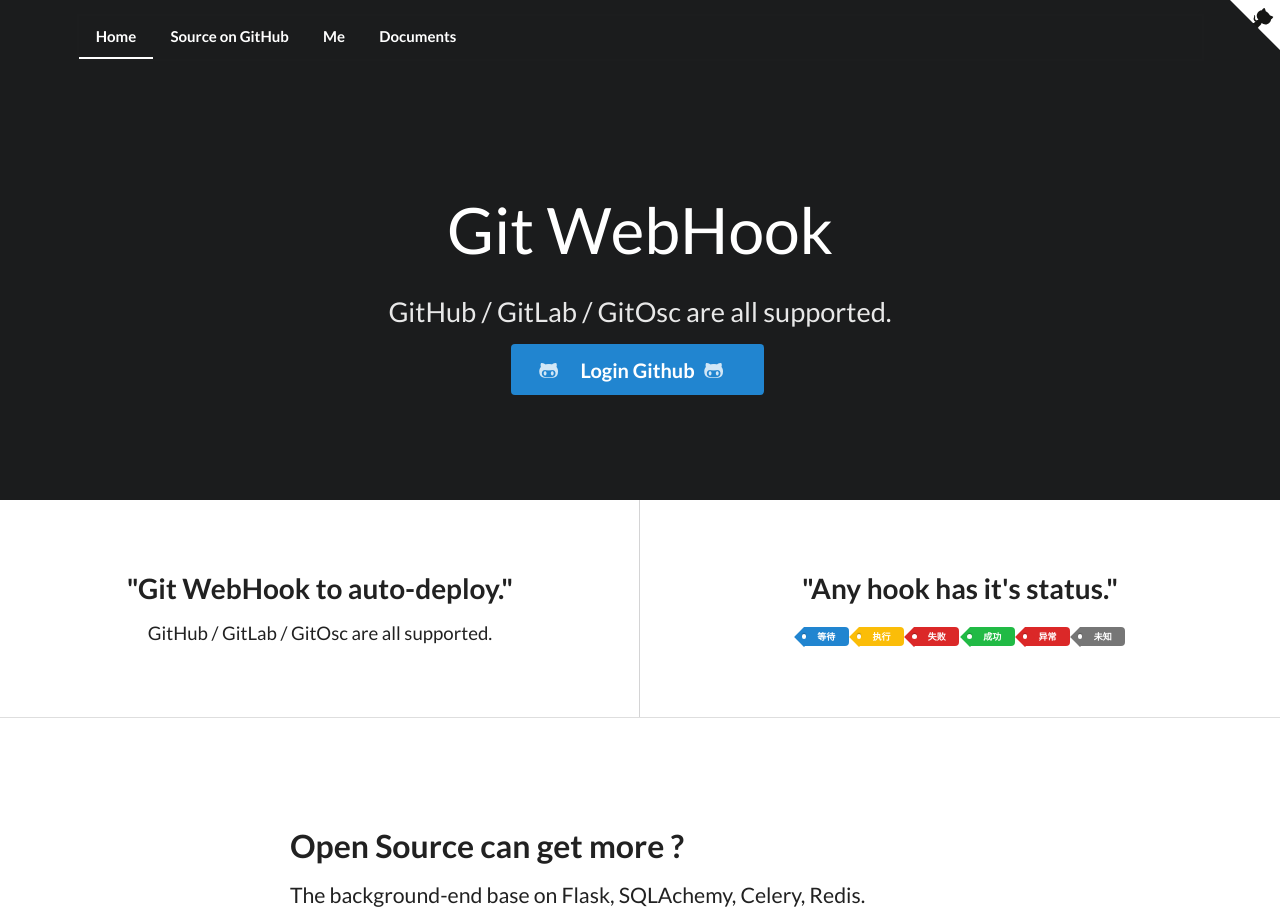
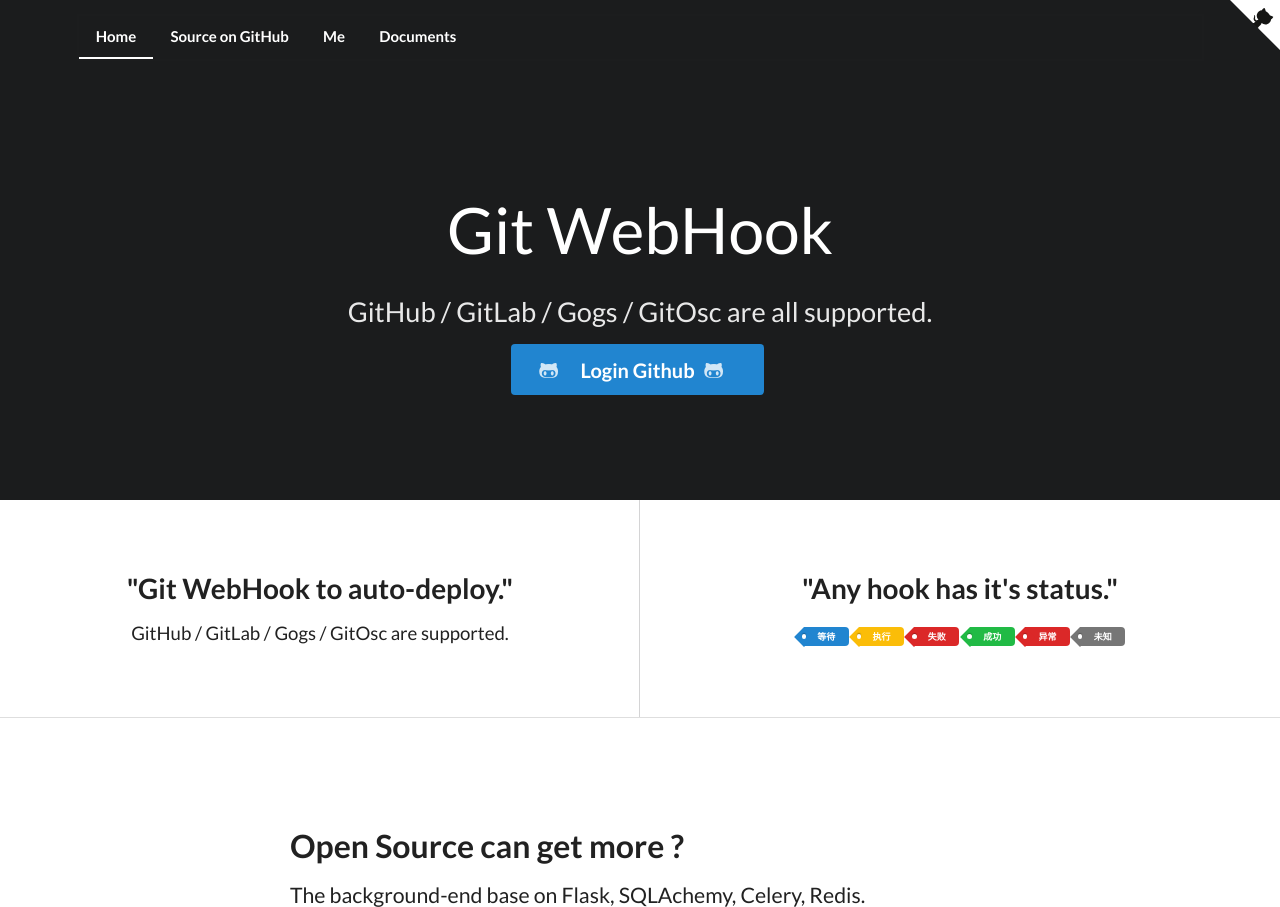
Before and after one commit to NetEaseGame/git-webhook, a Flask app: page / in a window 1280 px wide. Shown: the top 907 px of the page. Run offline with Flask 2, Linux system fonts and the light colour scheme; some libraries are stand-ins or nearby versions.

Commit message:
修改首页

```diff
--- a/app/static/src/index.jsx
+++ b/app/static/src/index.jsx
@@ -21,7 +21,7 @@ const Index = React.createClass({
             <h1 className="ui inverted header">
               Git WebHook
             </h1>
-            <h2>GitHub / GitLab / GitOsc are all supported.</h2>
+            <h2>GitHub / GitLab / Gogs / GitOsc are all supported.</h2>
             {
               loginUser && loginUser.id &&
                 <Link to="/webhook" className="ui huge primary button">
@@ -44,7 +44,7 @@ const Index = React.createClass({
             <div className="center aligned row">
               <div className="column">
                 <h3>"Git WebHook to auto-deploy."</h3>
-                <p>GitHub / GitLab / GitOsc are all supported.</p>
+                <p>GitHub / GitLab / Gogs / GitOsc are supported.</p>
               </div>
               <div className="column">
                 <h3>"Any hook has it's status."</h3>
--- a/app/templates/index.html
+++ b/app/templates/index.html
@@ -2,7 +2,10 @@
 <html lang="zh-CN">
 <head>
   <meta http-equiv="Content-Type" content="text/html; charset=utf-8" />
-  <title>Git WebHook Platform</title>
+  <title>Git WebHook</title>
+  <meta name="keywords" content="git-webhook, webhook, github, gitlab, gitosc, gogs, webhook service" />
+  <meta name="description" content="Git WebHook to auto-deploy. 一个使用 Python Flask + SQLAchemy + Celery + Redis + React 开发的用于迅速搭建并使用 WebHook 进行自动化部署和运维，支持 Github / GitLab / GitOsc。" />
+  <link href="//cdn.bootcss.com/semantic-ui/2.2.4/semantic.min.css" rel="stylesheet">
   <link href="//cdn.bootcss.com/semantic-ui/2.2.4/semantic.min.css" rel="stylesheet">
   <link rel="stylesheet" href="/static/res/css/common.css" />
   <link rel="stylesheet" href="/static/res/css/prism.css" />
```
Also changed, not shown: app/static/dist/webhook.bundle.js.
